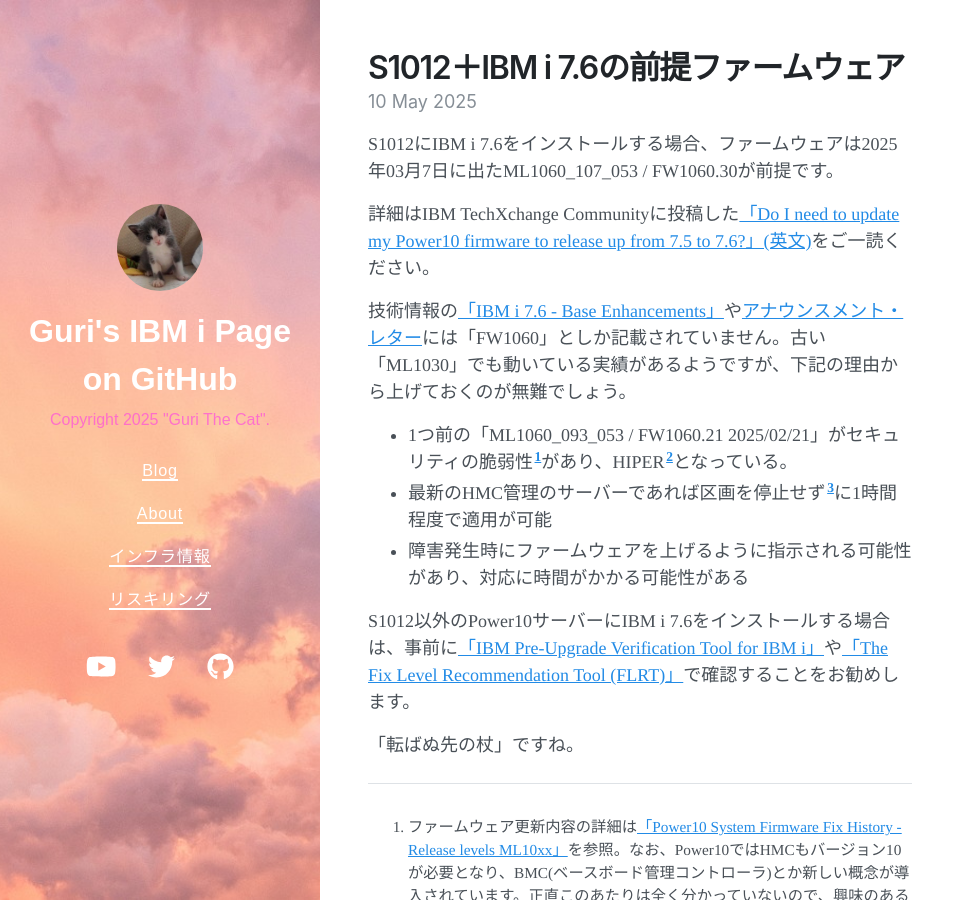
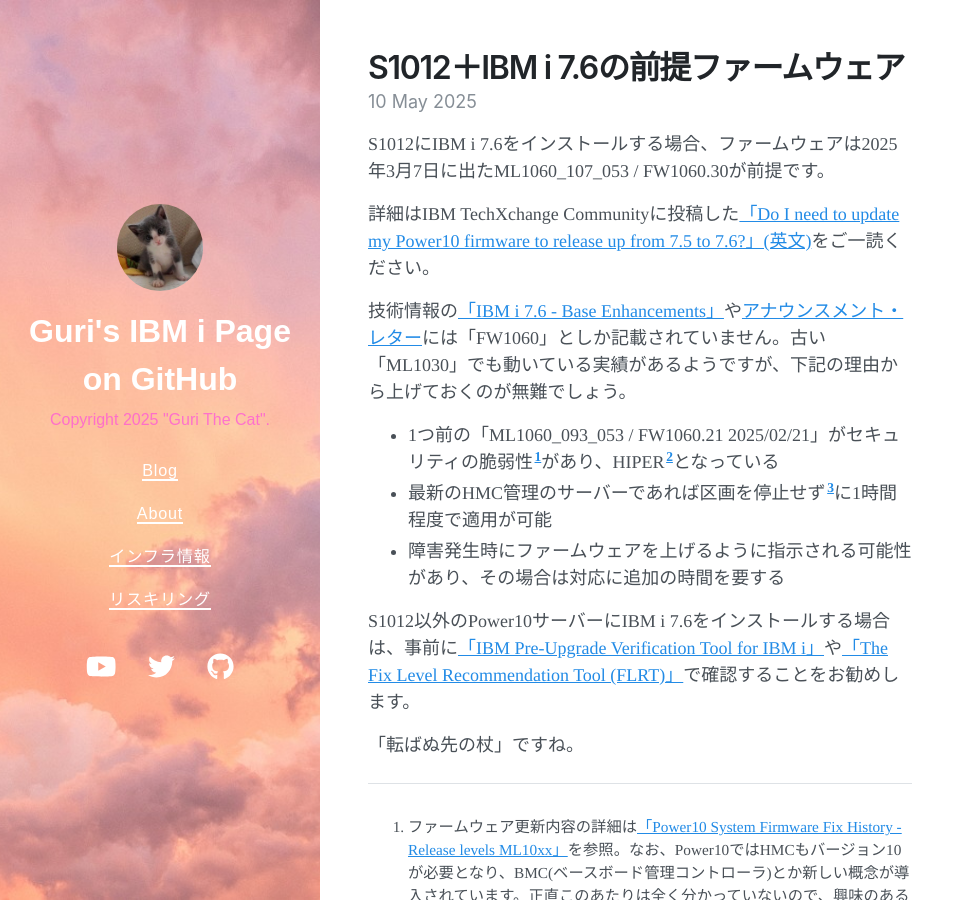
Before and after one commit to GuriCat/GuriPages, a Jekyll site: the page built from _posts/2025-05-11-IBM_i_7.6の前提ファームウェア.markdown, in a window 1280 px wide and 900 px high. Shown: the whole window, without its empty margins (0-975 px from the left). Built offline with Jekyll 4.4.1, drawn with Linux system fonts in a browser that asks for light colours; nearby versions of some CDN libraries; a script that is not in the unit is left out.

Commit message:
Update 2025-05-11-IBM_i_7.6の前提ファームウェア.markdown

```diff
--- a/_posts/2025-05-11-IBM_i_7.6の前提ファームウェア.markdown
+++ b/_posts/2025-05-11-IBM_i_7.6の前提ファームウェア.markdown
@@ -4,15 +4,15 @@
 date: 2025-05-11 00:00:00 +0900
 tags: [V7R6, PTF]
 ---
-S1012にIBM i 7.6をインストールする場合、ファームウェアは2025年03月7日に出たML1060_107_053 / FW1060.30が前提です。
+S1012にIBM i 7.6をインストールする場合、ファームウェアは2025年3月7日に出たML1060_107_053 / FW1060.30が前提です。
 
 詳細はIBM TechXchange Communityに投稿した[「Do I need to update my Power10 firmware to release up from 7.5 to 7.6?」(英文)](https://community.ibm.com/community/user/discussion/do-i-need-to-update-my-power10-firmware-to-release-up-from-75-to-76){:target="_blank"}をご一読ください。
 
 技術情報の[「IBM i 7.6 - Base Enhancements」](https://www.ibm.com/support/pages/ibm-i-76-base-enhancements){:target="_blank"}や[アナウンスメント・レター](https://www.ibm.com/docs/en/announcements/i-76-release){:target="_blank"}には「FW1060」としか記載されていません。古い「ML1030」でも動いている実績があるようですが、下記の理由から上げておくのが無難でしょう。
 
-- 1つ前の「ML1060_093_053 / FW1060.21 2025/02/21」がセキュリティの脆弱性[^1]があり、HIPER[^2]となっている。
+- 1つ前の「ML1060_093_053 / FW1060.21 2025/02/21」がセキュリティの脆弱性[^1]があり、HIPER[^2]となっている
 - 最新のHMC管理のサーバーであれば区画を停止せず[^3]に1時間程度で適用が可能
-- 障害発生時にファームウェアを上げるように指示される可能性があり、対応に時間がかかる可能性がある
+- 障害発生時にファームウェアを上げるように指示される可能性があり、その場合は対応に追加の時間を要する
 
 S1012以外のPower10サーバーにIBM i 7.6をインストールする場合は、事前に[「IBM Pre-Upgrade Verification Tool for IBM i」](https://www.ibm.com/support/pages/ibm-pre-upgrade-verification-tool-ibm-i){:target="_blank"}や[「The Fix Level Recommendation Tool (FLRT)」](https://esupport.ibm.com/customercare/flrt/power){:target="_blank"}で確認することをお勧めします。
 
```
